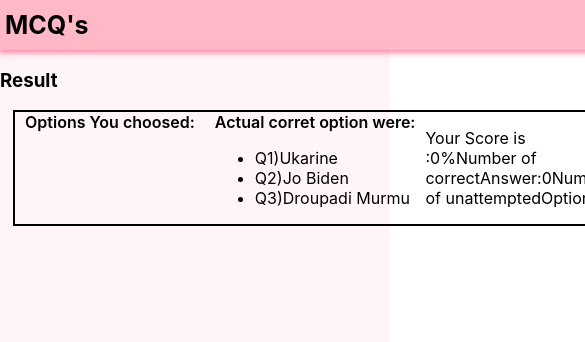
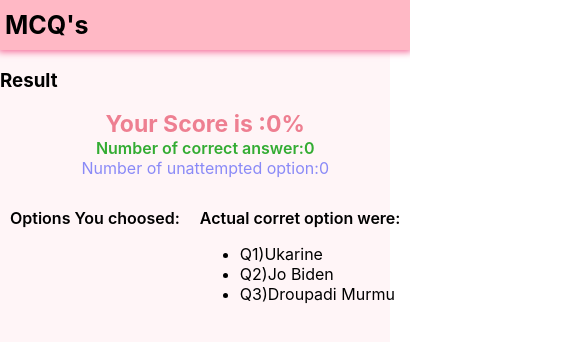
Before and after one commit to Msuf123/quiz-game, a React (Create React App) app: page /final in a window 390 px wide. Shown: the top 342 px of the page, 585 px wide, since content can reach past the window. Built offline with nearby package versions, Linux system fonts and the light colour scheme.

Commit message:
Done 55% of the progress

```diff
--- a/src/Routes/Submit/Dynamic/Dynamic.js
+++ b/src/Routes/Submit/Dynamic/Dynamic.js
@@ -28,10 +28,10 @@ export default function Dynamic(){
                     </ul>
                 </div>
             </div>
-            <div>
-                <span>Your Score is :{Math.round((correctOption/listOfActualOption.length)*100)}%</span>
-                <span>Number of correctAnswer:{correctOption}</span>
-                <span>Number of unattemptedOption:{unattemptedOption}</span>
+            <div className={style.finalResult}>
+                <span className={style.scoreInPercentage}>Your Score is :{Math.round((correctOption/listOfActualOption.length)*100)}%</span>
+                <span className={style.correctAnswer}>Number of correct answer:{correctOption}</span>
+                <span className={style.unattempted}>Number of unattempted option:{unattemptedOption}</span>
             </div>
         </div>
     )
--- a/src/Routes/Submit/Dynamic/dynamic.module.css
+++ b/src/Routes/Submit/Dynamic/dynamic.module.css
@@ -1,11 +1,19 @@
 .main{
-    border: 2px solid black;
+
     display: flex;
     width: min(1000px,95%);
     margin: auto;
     align-items: center;
     justify-content: space-around;
 }
+@media only screen and (max-width:746px) {
+    .main{
+        flex-direction: column;
+    }
+
+}
+
+
 .matchingresult{
 
     display: flex;
@@ -26,3 +34,34 @@
     font-weight: 640;
 
 }
+.finalResult{
+
+    display: flex;
+    flex-direction: column;
+    align-items: center;
+}
+.scoreInPercentage{
+    font-size: 23px;
+    font-weight: 650;
+    color: rgb(238, 127, 145);
+
+}
+.correctAnswer{
+    color:  rgb(51, 172, 51);
+    font-weight: 610;
+
+}
+.unattempted{
+    color: rgb(138, 138, 247);
+    font-family: 610;
+}
+@media only screen and (max-width:746px) {
+    .matchingresult{
+        order: 2;
+        margin-top: 30px;
+    }
+    .finalResult{
+        order: 1;
+
+    }
+}
```
